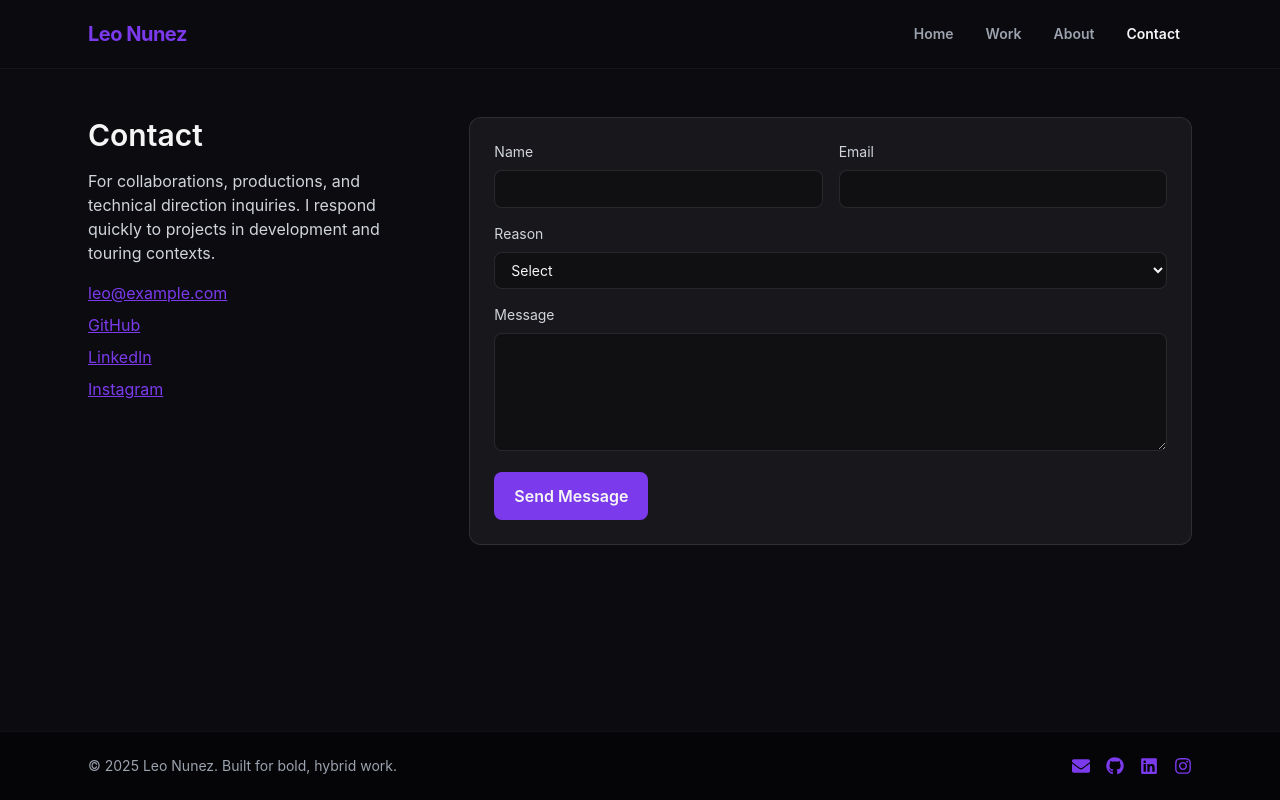
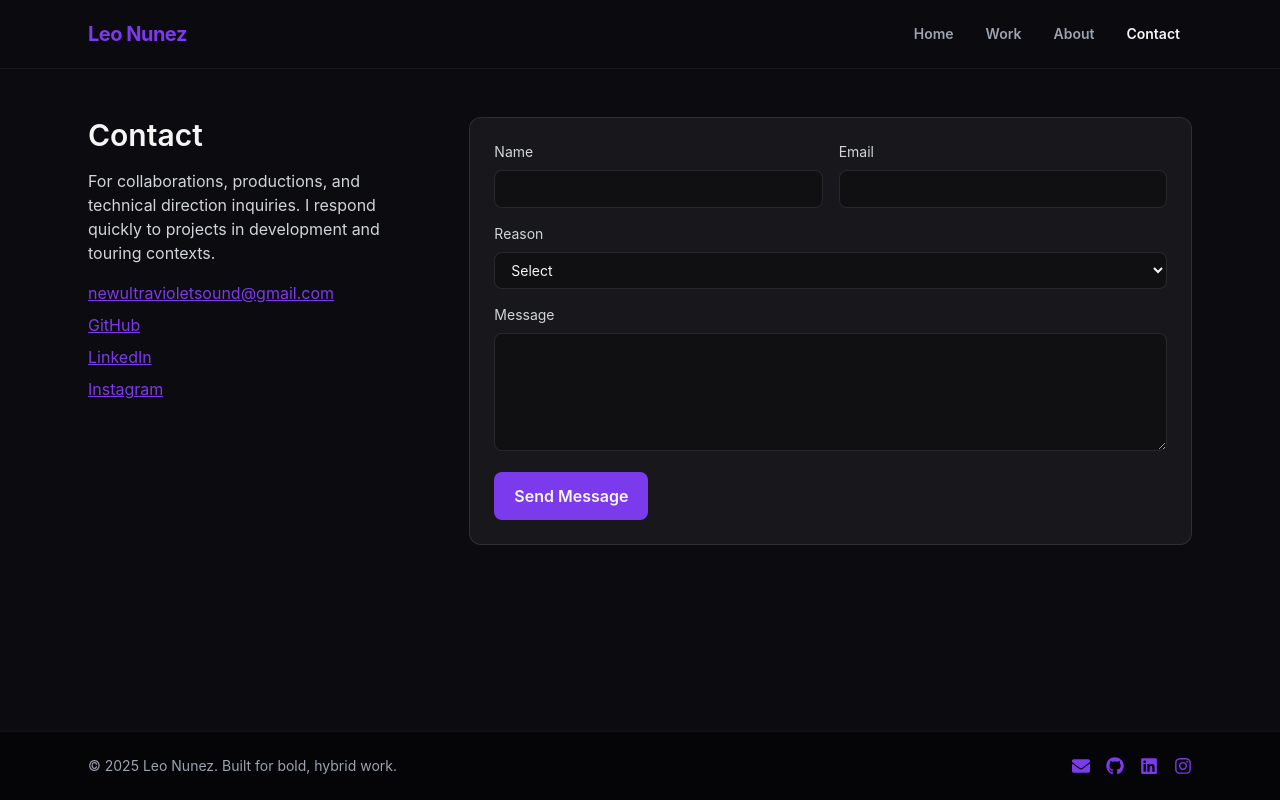
Before and after one commit to west-indie/portfolio, a React (Vite) app: page /contact in a window 1280 px wide. Built offline with nearby package versions, Linux system fonts and the light colour scheme.

Commit message:
Update Contact.tsx

```diff
--- a/src/pages/Contact.tsx
+++ b/src/pages/Contact.tsx
@@ -48,8 +48,8 @@ export default function Contact() {
           touring contexts.
         </p>
         <div className="space-y-2 text-gray-300">
-          <a href="mailto:leo@example.com" className="block underline">
-            leo@example.com
+          <a href="mailto:newultravioletsound@gmail.com" className="block underline">
+            newultravioletsound@gmail.com
           </a>
           <a href="https://github.com/" className="block underline">
             GitHub
```
